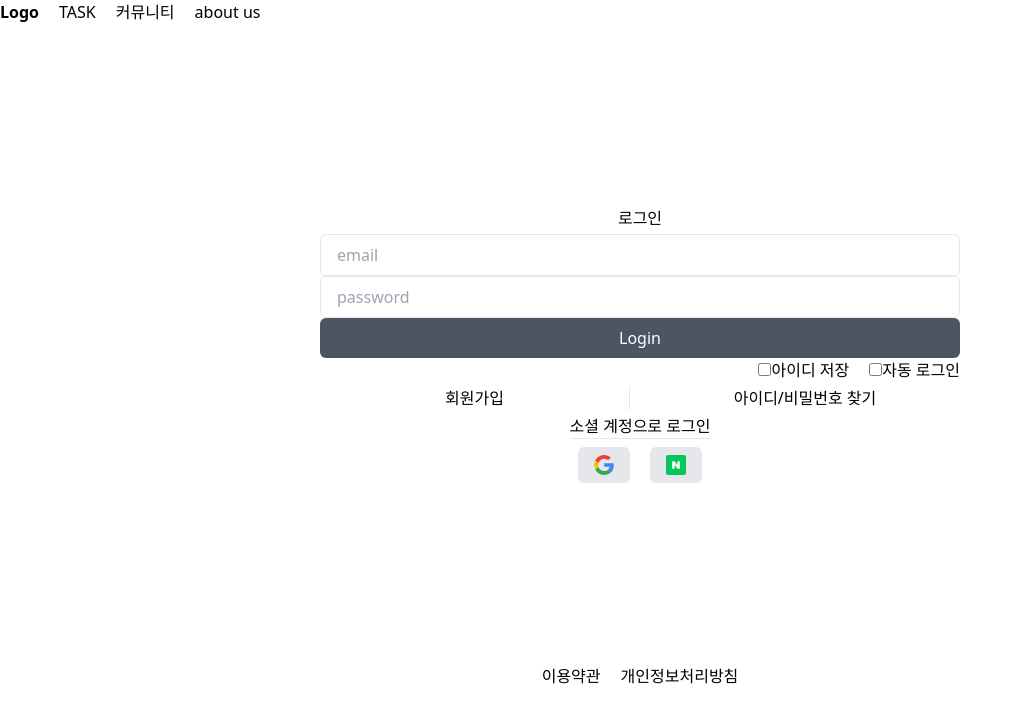
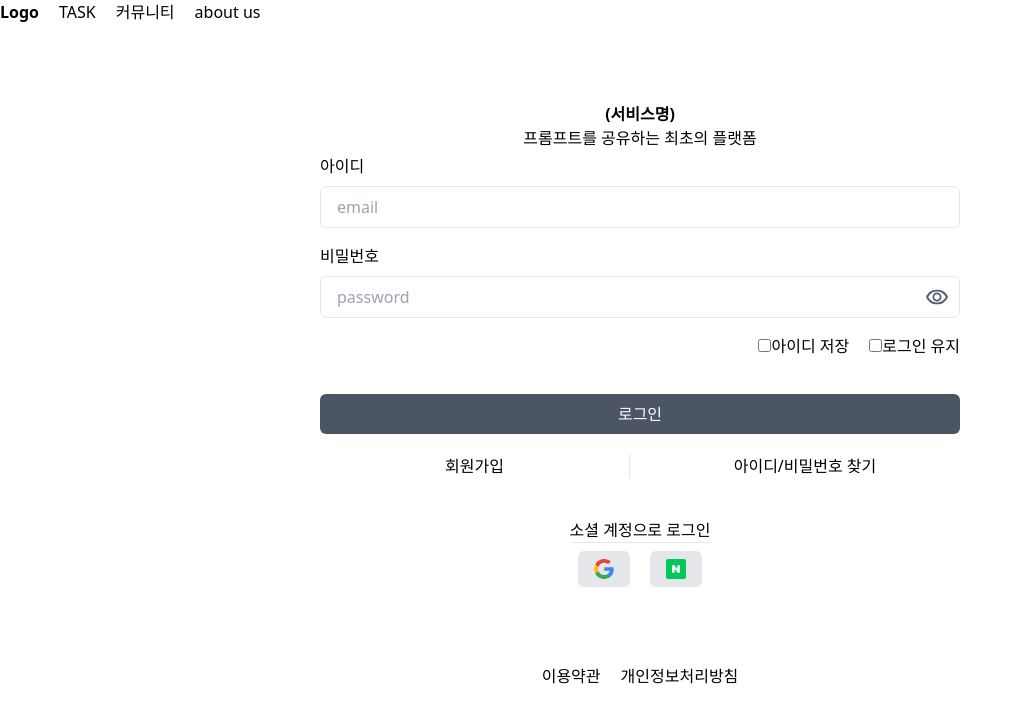
Before and after one commit to DoRun-DoRun/front-end-dorundorun-season02, a Next.js app: page /login in a window 1280 px wide. Shown: the top 722 px of the page, without its empty margins (0-1022 px from the left). Built offline with nearby package versions, Linux system fonts and the light colour scheme.

Commit message:
Feat : 네이버 OAuth 연결 테스트 & 스타일 변경

```diff
--- a/src/app/(route)/login/layout.tsx
+++ b/src/app/(route)/login/layout.tsx
@@ -1,3 +1,10 @@
+import Script from "next/script";
+
+declare global {
+  interface Window {
+    naver: any;
+  }
+}
 export default function RootLayout({
   children,
 }: Readonly<{
@@ -6,6 +13,10 @@ export default function RootLayout({
   return (
     <div className="min-h-[80vh] flex flex-col items-center justify-center">
       {children}
+      <Script
+        src="https://static.nid.naver.com/js/naveridlogin_js_sdk_2.0.2.js"
+        strategy="beforeInteractive"
+      />
     </div>
   );
 }
--- /dev/null
+++ b/src/app/(route)/login/naver/auth/page.tsx
@@ -0,0 +1,5 @@
+import React from "react";
+
+export default function Naver() {
+  return <div>Naver</div>;
+}
--- a/src/app/(route)/login/page.tsx
+++ b/src/app/(route)/login/page.tsx
@@ -4,39 +4,36 @@ import ButtonSecondary from "@/app/_shared/_components/_common/_buttons/ButtonSe
 import Input from "@/app/_shared/_components/_common/_inputs/Input";
 import Link from "next/link";
 import { useRouter } from "next/navigation";
-import React, { useEffect, useState } from "react";
+import React, { useEffect, useRef, useState } from "react";
 import { InputValidationRules, SubmitHandler, useForm } from "react-hook-form";
 
 interface IFormData {
   email: string;
-  password : string
+  password: string;
 }
 export default function Login() {
   const router = useRouter();
+  const [displayPass, setDisplayPass] = useState(false);
   const [loginForm, setLoginForm] = useState<IFormData>({
     email: "",
     password: "",
   });
 
   const {
-    register: loginEmail,
-    handleSubmit: handleSubmitEmail,
-    formState: { errors: emailError },
+    register,
+    handleSubmit,
+    formState: { errors },
   } = useForm<IFormData>({
     defaultValues: {
       email: "",
+      password: "",
     },
   });
 
-  const {
-    register: loginPassword,
-    handleSubmit: handleSubmitPassword,
-    formState: { errors: passwordError },
-  } = useForm<IFormData>({
-    defaultValues: {
-      password: "",
-    },
-  });
+  const passwordDisplayToggle = () => {
+    setDisplayPass((prev) => !prev);
+    console.log(displayPass);
+  };
 
   const onSubmit: SubmitHandler<IFormData> = (data) => {
     console.log(data);
@@ -52,44 +49,99 @@ export default function Login() {
       "scope=https://www.googleapis.com/auth/userinfo.email https://www.googleapis.com/auth/userinfo.profile";
   };
 
+  const naverLoginRedir = () => {
+    window.location.href =
+      `https://nid.naver.com/oauth2.0/authorize` +
+      `?response_type=code&` +
+      `client_id=${process.env.NEXT_PUBLIC_NAVER_CLIENT_ID}` +
+      `&redirect_uri=http://localhost:3000/login/naver/auth&` +
+      "state=asd2222222";
+  };
+
   return (
     <div className="flex flex-col gap-1 w-1/2">
-      <div className="flex justify-center">
-        <h1 className="text-center">로그인</h1>
+      <div className="text-center">
+        <h1 className="font-bold">(서비스명)</h1>
+        <p>프롬프트를 공유하는 최초의 플랫폼</p>
       </div>
-      <form className="flex flex-col">
+      <form className="flex flex-col" onSubmit={handleSubmit(onSubmit)}>
+        <div className="mb-4">
+          <p className="mb-2">아이디</p>
           <Input
-          register={loginEmail("email", { required: "이메일을 입력해 주세요" })}
+            register={register("email", {
+              required: "이메일을 입력해 주세요",
+            })}
             type="email"
             id=""
             defaultValue={loginForm.email}
             placeholder="email"
+            className="w-full"
           />
+          {errors.email?.message}
+        </div>
+        <p className="mb-2">비밀번호</p>
+        <div className="mb-4 relative">
           <Input
-          register={loginPassword("password", {
+            register={register("password", {
               required: "비밀번호를 입력해 주세요",
             })}
-          type="password"
+            type={displayPass ? "text" : "password"}
             id=""
             defaultValue={loginForm.password}
             placeholder="password"
+            className="w-full"
           />
-        <ButtonPrimary type="submit" disabled={false}>
-          Login
-        </ButtonPrimary>
-        <div className="flex justify-end gap-5">
+          <div
+            onClick={passwordDisplayToggle}
+            className="absolute translate-y-[-50%] top-[50%] right-3"
+          >
+            {displayPass ? (
+              <svg
+                width="22"
+                height="15"
+                viewBox="0 0 22 15"
+                fill="none"
+                xmlns="http://www.w3.org/2000/svg"
+              >
+                <path
+                  d="M11 12C12.25 12 13.3125 11.5625 14.1875 10.6875C15.0625 9.8125 15.5 8.75 15.5 7.5C15.5 6.25 15.0625 5.1875 14.1875 4.3125C13.3125 3.4375 12.25 3 11 3C9.75 3 8.6875 3.4375 7.8125 4.3125C6.9375 5.1875 6.5 6.25 6.5 7.5C6.5 8.75 6.9375 9.8125 7.8125 10.6875C8.6875 11.5625 9.75 12 11 12ZM11 10.2C10.25 10.2 9.6125 9.9375 9.0875 9.4125C8.5625 8.8875 8.3 8.25 8.3 7.5C8.3 6.75 8.5625 6.1125 9.0875 5.5875C9.6125 5.0625 10.25 4.8 11 4.8C11.75 4.8 12.3875 5.0625 12.9125 5.5875C13.4375 6.1125 13.7 6.75 13.7 7.5C13.7 8.25 13.4375 8.8875 12.9125 9.4125C12.3875 9.9375 11.75 10.2 11 10.2ZM11 15C8.56667 15 6.35 14.3208 4.35 12.9625C2.35 11.6042 0.9 9.78333 0 7.5C0.9 5.21667 2.35 3.39583 4.35 2.0375C6.35 0.679167 8.56667 0 11 0C13.4333 0 15.65 0.679167 17.65 2.0375C19.65 3.39583 21.1 5.21667 22 7.5C21.1 9.78333 19.65 11.6042 17.65 12.9625C15.65 14.3208 13.4333 15 11 15ZM11 13C12.8833 13 14.6125 12.5042 16.1875 11.5125C17.7625 10.5208 18.9667 9.18333 19.8 7.5C18.9667 5.81667 17.7625 4.47917 16.1875 3.4875C14.6125 2.49583 12.8833 2 11 2C9.11667 2 7.3875 2.49583 5.8125 3.4875C4.2375 4.47917 3.03333 5.81667 2.2 7.5C3.03333 9.18333 4.2375 10.5208 5.8125 11.5125C7.3875 12.5042 9.11667 13 11 13Z"
+                  fill="#9BA5B7"
+                />
+              </svg>
+            ) : (
+              <svg
+                width="22"
+                height="15"
+                viewBox="0 0 22 15"
+                fill="none"
+                xmlns="http://www.w3.org/2000/svg"
+              >
+                <path
+                  d="M11 12C12.25 12 13.3125 11.5625 14.1875 10.6875C15.0625 9.8125 15.5 8.75 15.5 7.5C15.5 6.25 15.0625 5.1875 14.1875 4.3125C13.3125 3.4375 12.25 3 11 3C9.75 3 8.6875 3.4375 7.8125 4.3125C6.9375 5.1875 6.5 6.25 6.5 7.5C6.5 8.75 6.9375 9.8125 7.8125 10.6875C8.6875 11.5625 9.75 12 11 12ZM11 10.2C10.25 10.2 9.6125 9.9375 9.0875 9.4125C8.5625 8.8875 8.3 8.25 8.3 7.5C8.3 6.75 8.5625 6.1125 9.0875 5.5875C9.6125 5.0625 10.25 4.8 11 4.8C11.75 4.8 12.3875 5.0625 12.9125 5.5875C13.4375 6.1125 13.7 6.75 13.7 7.5C13.7 8.25 13.4375 8.8875 12.9125 9.4125C12.3875 9.9375 11.75 10.2 11 10.2ZM11 15C8.56667 15 6.35 14.3208 4.35 12.9625C2.35 11.6042 0.9 9.78333 0 7.5C0.9 5.21667 2.35 3.39583 4.35 2.0375C6.35 0.679167 8.56667 0 11 0C13.4333 0 15.65 0.679167 17.65 2.0375C19.65 3.39583 21.1 5.21667 22 7.5C21.1 9.78333 19.65 11.6042 17.65 12.9625C15.65 14.3208 13.4333 15 11 15ZM11 13C12.8833 13 14.6125 12.5042 16.1875 11.5125C17.7625 10.5208 18.9667 9.18333 19.8 7.5C18.9667 5.81667 17.7625 4.47917 16.1875 3.4875C14.6125 2.49583 12.8833 2 11 2C9.11667 2 7.3875 2.49583 5.8125 3.4875C4.2375 4.47917 3.03333 5.81667 2.2 7.5C3.03333 9.18333 4.2375 10.5208 5.8125 11.5125C7.3875 12.5042 9.11667 13 11 13Z"
+                  fill="#545F71"
+                />
+              </svg>
+            )}
+          </div>
+        </div>
+        {errors.password?.message}
+
+        <div className="flex justify-end gap-5 mb-9">
           <label htmlFor="idSet">
             <input type="checkbox" id="idSet" />
             <span>아이디 저장</span>
           </label>
           <label htmlFor="autoLogin">
             <input type="checkbox" id="autoLogin" />
-            <span>자동 로그인</span>
+            <span>로그인 유지</span>
           </label>
         </div>
+        <ButtonPrimary type="submit" disabled={false} className="mb-4">
+          로그인
+        </ButtonPrimary>
       </form>
 
-      <div className="flex gap-5">
+      <div className="flex gap-5 mb-9">
         <Link href={"/register"} className="w-1/2 border-r text-center">
           회원가입
         </Link>
@@ -129,7 +181,10 @@ export default function Login() {
               />
             </svg>
           </ButtonSecondary>
-          <ButtonSecondary className="bg-slate-200 p-1">
+          <ButtonSecondary
+            onClick={naverLoginRedir}
+            className="bg-slate-200 p-1"
+          >
             <svg
               xmlns="http://www.w3.org/2000/svg"
               width="20"
```
Lines whose indentation alone changed are shown as unchanged.
